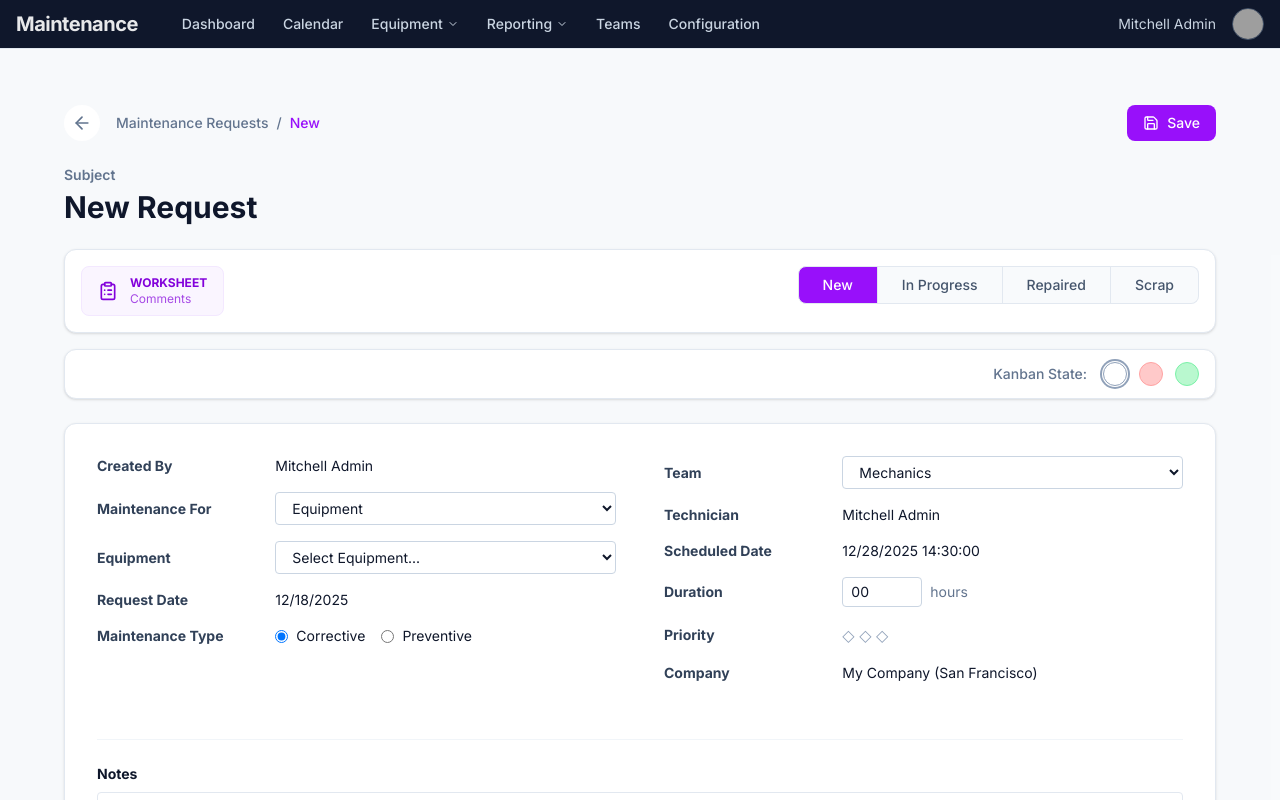
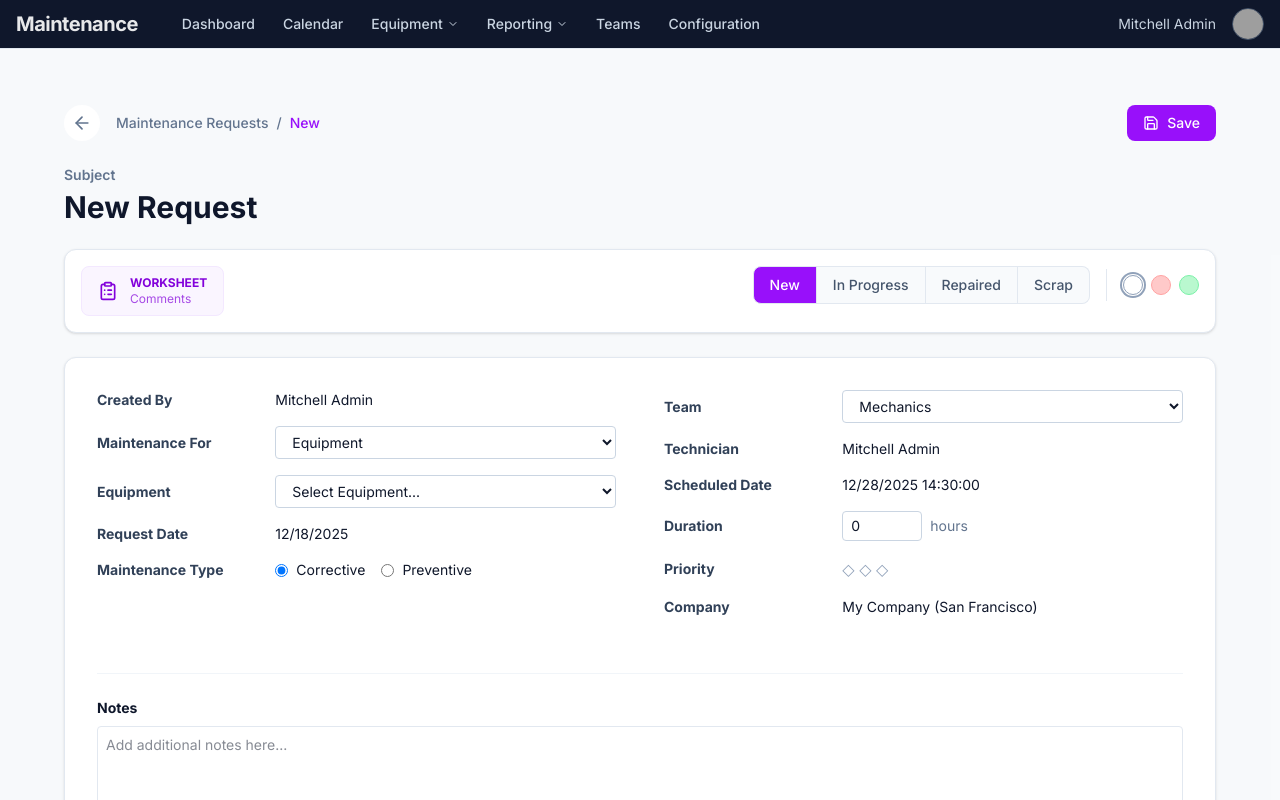
Before and after one commit to tejcodes-rex/GearGuard, a Next.js app: page /maintenance/requests/new in a window 1280 px wide. Shown: the top 800 px of the page. Built offline with nearby package versions, Linux system fonts and the light colour scheme; sample sign-in values are in the browser's storage; grey boxes are pictures that could not be loaded.

Commit message:
fix: Resolve UI scrolling, input errors, and improve Kanban indicators

```diff
--- a/app/layout.tsx
+++ b/app/layout.tsx
@@ -17,7 +17,7 @@ export default function RootLayout({
 }>) {
   return (
     <html lang="en">
-      <body className={`${inter.className} antialiased h-screen overflow-hidden bg-slate-50`}>
+      <body className={`${inter.className} antialiased h-screen overflow-auto bg-slate-50`}>
         <Providers>
           {children}
         </Providers>
--- a/app/maintenance/requests/[id]/page.tsx
+++ b/app/maintenance/requests/[id]/page.tsx
@@ -121,7 +121,6 @@ export default function RequestDetailPage() {
             </div>
 
             {/* Smart Button & Stages Row */}
-            <div className="flex flex-col gap-4">
             <div className="flex flex-col md:flex-row items-start justify-between gap-4 bg-white p-4 rounded-xl border border-slate-200 shadow-sm">
 
                 {/* Smart Button */}
@@ -136,9 +135,11 @@ export default function RequestDetailPage() {
                     </div>
                 </button>
 
-                    {/* Stages Widget */}
-                    <div className="w-full md:w-auto flex flex-col items-center md:items-end gap-2 overflow-x-auto">
-                        <div className="flex items-center w-full md:w-auto overflow-x-auto">
+                {/* Stages & Kanban State */}
+                <div className="w-full md:w-auto flex flex-col md:flex-row items-center gap-4">
+
+                    {/* States Widget */}
+                    <div className="flex items-center overflow-x-auto max-w-full">
                         {STAGES.map((stage, idx) => {
                             const isActive = request.status === stage;
                             const isPast = STAGES.indexOf(request.status) > idx;
@@ -148,7 +149,7 @@ export default function RequestDetailPage() {
                                     key={stage}
                                     onClick={() => handleStageClick(stage)}
                                     className={`
-                                            whitespace-nowrap relative px-4 md:px-6 py-2 text-sm font-medium border-y border-r border-slate-200 first:border-l first:rounded-l-lg last:rounded-r-lg
+                                        whitespace-nowrap relative px-4 py-2 text-sm font-medium border-y border-r border-slate-200 first:border-l first:rounded-l-lg last:rounded-r-lg
                                         ${isActive ? 'bg-purple-600 text-white border-purple-600 z-10' : ''}
                                         ${isPast ? 'bg-purple-50 text-purple-700' : ''}
                                         ${!isActive && !isPast ? 'bg-slate-50 text-slate-600 hover:bg-slate-100' : ''}
@@ -159,26 +160,25 @@ export default function RequestDetailPage() {
                             );
                         })}
                     </div>
-                    </div>
-                </div>
 
-                {/* Separate Box for Kanban State Indicators */}
-                <div className="flex items-center justify-end gap-4 bg-white px-4 py-3 rounded-xl border border-slate-200 shadow-sm">
-                    <span className="text-sm font-medium text-slate-500">Kanban State:</span>
-                    <div className="flex items-center gap-3">
+                    {/* Divider (Desktop Only) */}
+                    <div className="hidden md:block h-8 w-px bg-slate-200"></div>
+
+                    {/* Kanban State Indicators */}
+                    <div className="flex items-center gap-2" title="Kanban State">
                         <button
                             onClick={() => handleChange('kanbanState', 'normal')}
-                            className={`w-6 h-6 rounded-full border ring-offset-1 transition-all ${request.kanbanState === 'normal' || !request.kanbanState ? 'bg-white border-slate-400 ring-2 ring-slate-400' : 'bg-white border-slate-300 hover:border-slate-400'}`}
+                            className={`w-5 h-5 rounded-full border ring-offset-1 transition-all ${request.kanbanState === 'normal' || !request.kanbanState ? 'bg-white border-slate-400 ring-2 ring-slate-400' : 'bg-white border-slate-300 hover:border-slate-400'}`}
                             title="In Progress"
                         />
                         <button
                             onClick={() => handleChange('kanbanState', 'blocked')}
-                            className={`w-6 h-6 rounded-full border ring-offset-1 transition-all ${request.kanbanState === 'blocked' ? 'bg-red-500 border-red-600 ring-2 ring-red-500' : 'bg-red-200 border-red-300 hover:bg-red-500'}`}
+                            className={`w-5 h-5 rounded-full border ring-offset-1 transition-all ${request.kanbanState === 'blocked' ? 'bg-red-500 border-red-600 ring-2 ring-red-500' : 'bg-red-200 border-red-300 hover:bg-red-500'}`}
                             title="Blocked"
                         />
                         <button
                             onClick={() => handleChange('kanbanState', 'done')}
-                            className={`w-6 h-6 rounded-full border ring-offset-1 transition-all ${request.kanbanState === 'done' ? 'bg-green-500 border-green-600 ring-2 ring-green-500' : 'bg-green-200 border-green-300 hover:bg-green-500'}`}
+                            className={`w-5 h-5 rounded-full border ring-offset-1 transition-all ${request.kanbanState === 'done' ? 'bg-green-500 border-green-600 ring-2 ring-green-500' : 'bg-green-200 border-green-300 hover:bg-green-500'}`}
                             title="Ready for Next Stage"
                         />
                     </div>
@@ -311,7 +311,12 @@ export default function RequestDetailPage() {
                     <div className="grid grid-cols-3 items-center gap-4">
                         <label className="text-sm font-bold text-slate-700">Duration</label>
                         <div className="col-span-2 flex items-center gap-2">
-                            <input type="number" className="w-20 rounded border border-slate-300 px-2 py-1 text-sm" value="00" />
+                            <input
+                                type="number"
+                                className="w-20 rounded border border-slate-300 px-2 py-1 text-sm"
+                                value={formData.duration || 0}
+                                onChange={e => handleChange('duration', parseFloat(e.target.value))}
+                            />
                             <span className="text-sm text-slate-500">hours</span>
                         </div>
                     </div>
```
Lines whose indentation alone changed are shown as unchanged.
